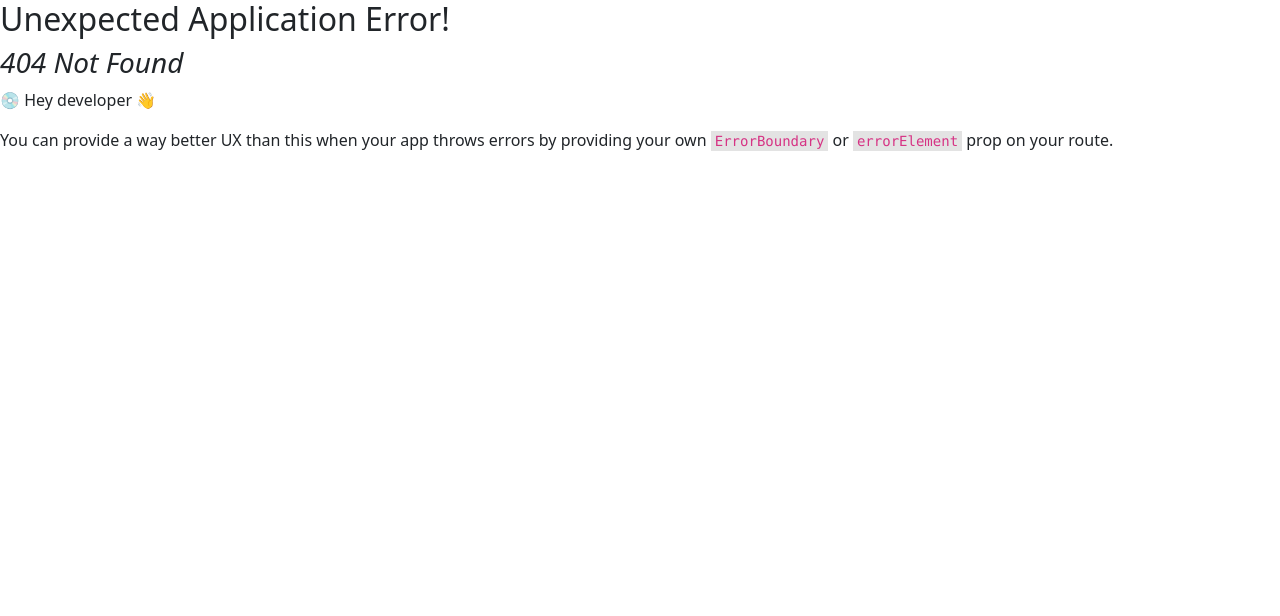
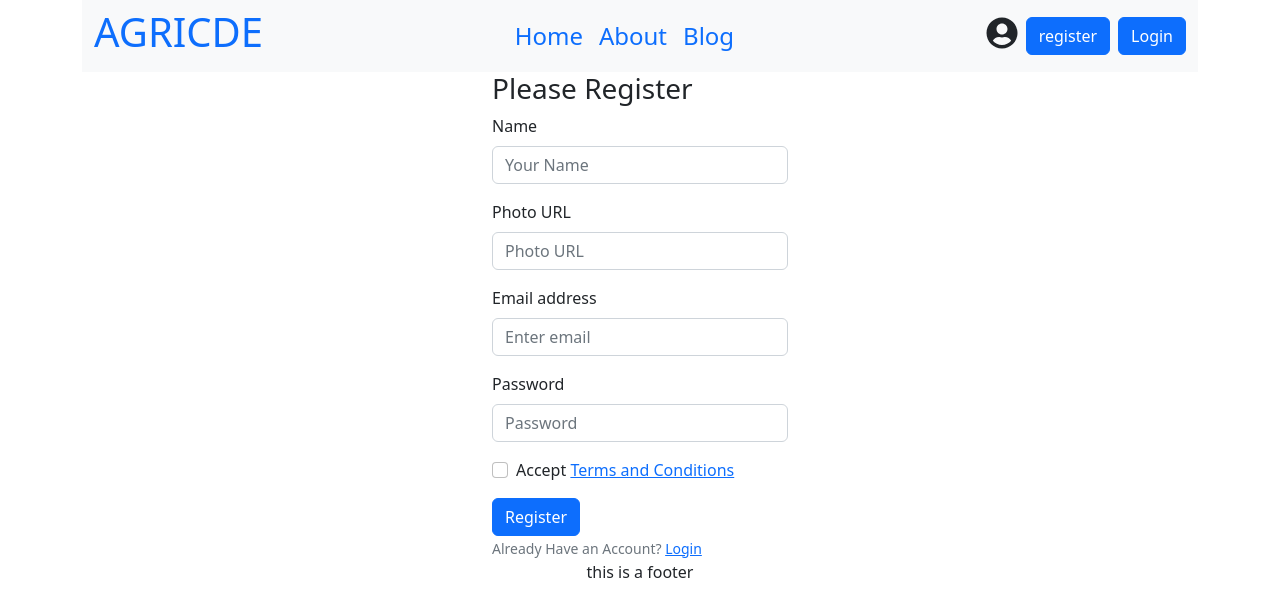
Before and after one commit to rezaul118255/assignment, a React (Vite) app: page /register in a window 1280 px wide. Before the commit this address had no page. Shown: the top 616 px of the page. Built offline with nearby package versions, Linux system fonts and the light colour scheme.

Commit message:
navbar add

```diff
--- a/package.json
+++ b/package.json
@@ -17,6 +17,7 @@
     "react": "^18.2.0",
     "react-bootstrap": "^2.7.4",
     "react-dom": "^18.2.0",
+    "react-icons": "^4.8.0",
     "react-router-dom": "^6.11.0",
     "sort-by": "^1.2.0"
   },
--- a/src/header/Header.jsx
+++ b/src/header/Header.jsx
@@ -1,10 +1,41 @@
 import React from 'react';
-
+import { Button, Container, Nav, Navbar } from 'react-bootstrap';
+import { Link } from 'react-router-dom';
+import { FaUserCircle } from 'react-icons/fa';
 const Header = () => {
     return (
-        <div className='text-center'>
-            <h1>this is navbar</h1>
-        </div>
+        <Container>
+            <Navbar collapseOnSelect expand="lg" bg="light" variant="light">
+                <Container>
+                    <Navbar.Toggle aria-controls="responsive-navbar-nav" />
+                    <Navbar.Collapse id="responsive-navbar-nav">
+                        <Nav>
+                            <h1 className='text-primary'> AGRICDE</h1>
+                        </Nav>
+                        <Nav className="mx-auto gap-3 ">
+                            <Link className='text-decoration-none fs-4' to="/">Home</Link>
+                            <Link className='text-decoration-none fs-4' to="/about">About</Link>
+                            <Link className='text-decoration-none fs-4' to="/blog">Blog</Link>
+
+                        </Nav>
+                        <Nav className='gap-2'>
+
+                            <FaUserCircle style={{ fontSize: '2rem' }}></FaUserCircle>
+
+                            <Link to="/register">
+                                <Button variant="primary">register</Button>
+                            </Link>
+
+
+                            <Link to="/login">
+                                <Button variant="primary">Login</Button>
+                            </Link>
+
+                        </Nav>
+                    </Navbar.Collapse>
+                </Container>
+            </Navbar>
+        </Container>
     );
 };
 
--- /dev/null
+++ b/src/pages/home/about/About.jsx
@@ -0,0 +1,11 @@
+import React from 'react';
+
+const About = () => {
+    return (
+        <div>
+            <h1>this about page </h1>
+        </div>
+    );
+};
+
+export default About;
--- /dev/null
+++ b/src/pages/home/blog/Blog.jsx
@@ -0,0 +1,11 @@
+import React from 'react';
+
+const Blog = () => {
+    return (
+        <div>
+            <h1>this is a blog page </h1>
+        </div>
+    );
+};
+
+export default Blog;
--- /dev/null
+++ b/src/pages/home/login/Login.jsx
@@ -0,0 +1,40 @@
+import React from 'react';
+import { Button, Container, Form } from 'react-bootstrap';
+import { Link } from 'react-router-dom';
+
+const Login = () => {
+    return (
+        <div>
+            <Container className='w-25 mx-auto'>
+                <h3>Please Login</h3>
+                <Form >
+                    <Form.Group className="mb-3" controlId="formBasicEmail">
+                        <Form.Label>Email address</Form.Label>
+                        <Form.Control type="email" name='email' placeholder="Enter email" required />
+                    </Form.Group>
+
+                    <Form.Group className="mb-3" controlId="formBasicPassword">
+                        <Form.Label>Password</Form.Label>
+                        <Form.Control type="password" name='password' placeholder="Password" required />
+                    </Form.Group>
+
+                    <Button variant="primary" type="submit">
+                        Login
+                    </Button>
+                    <br />
+                    <Form.Text className="text-secondary">
+                        Don't Have an Account? <Link to="/register">Register</Link>
+                    </Form.Text>
+                    <Form.Text className="text-success">
+
+                    </Form.Text>
+                    <Form.Text className="text-danger">
+
+                    </Form.Text>
+                </Form>
+            </Container>
+        </div>
+    );
+};
+
+export default Login;
--- /dev/null
+++ b/src/pages/home/register/Register.jsx
@@ -0,0 +1,58 @@
+import React from 'react';
+import { Button, Container, Form } from 'react-bootstrap';
+import { Link } from 'react-router-dom';
+
+const Register = () => {
+    return (
+        <div>
+
+
+
+            <Container className='w-25 mx-auto'>
+                <h3>Please Register</h3>
+                <Form >
+                    <Form.Group className="mb-3" controlId="formBasicEmail">
+                        <Form.Label>Name</Form.Label>
+                        <Form.Control type="text" name='name' placeholder="Your Name" required />
+                    </Form.Group>
+                    <Form.Group className="mb-3" controlId="formBasicEmail">
+                        <Form.Label>Photo URL</Form.Label>
+                        <Form.Control type="text" name='photo' placeholder="Photo URL" required />
+                    </Form.Group>
+                    <Form.Group className="mb-3" controlId="formBasicEmail">
+                        <Form.Label>Email address</Form.Label>
+                        <Form.Control type="email" name='email' placeholder="Enter email" required />
+                    </Form.Group>
+
+                    <Form.Group className="mb-3" controlId="formBasicPassword">
+                        <Form.Label>Password</Form.Label>
+                        <Form.Control type="password" name='password' placeholder="Password" required />
+                    </Form.Group>
+
+                    <Form.Group className="mb-3" controlId="formBasicCheckbox">
+                        <Form.Check
+
+                            type="checkbox"
+                            name="accept"
+                            label={<>Accept <Link to="/terms">Terms and Conditions</Link> </>} />
+                    </Form.Group>
+                    <Button variant="primary" type="submit">
+                        Register
+                    </Button>
+                    <br />
+                    <Form.Text className="text-secondary">
+                        Already Have an Account? <Link to="/login">Login</Link>
+                    </Form.Text>
+                    <Form.Text className="text-success">
+
+                    </Form.Text>
+                    <Form.Text className="text-danger">
+
+                    </Form.Text>
+                </Form>
+            </Container>
+        </div>
+    );
+};
+
+export default Register;
```
Also changed, not shown: src/main.jsx (+22 -1 lines), 1 other file (tests, documents, lock files or other folders).
